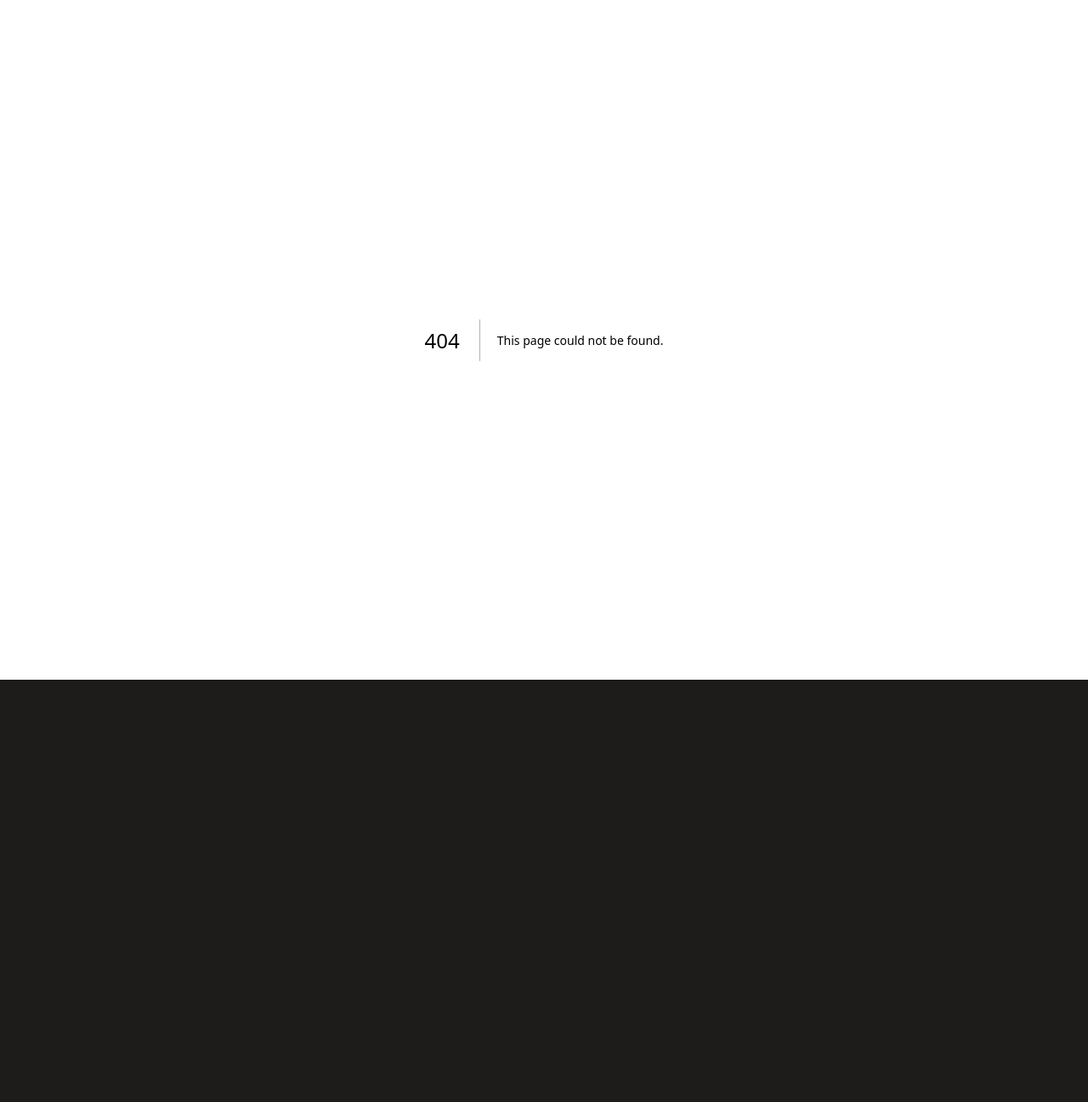
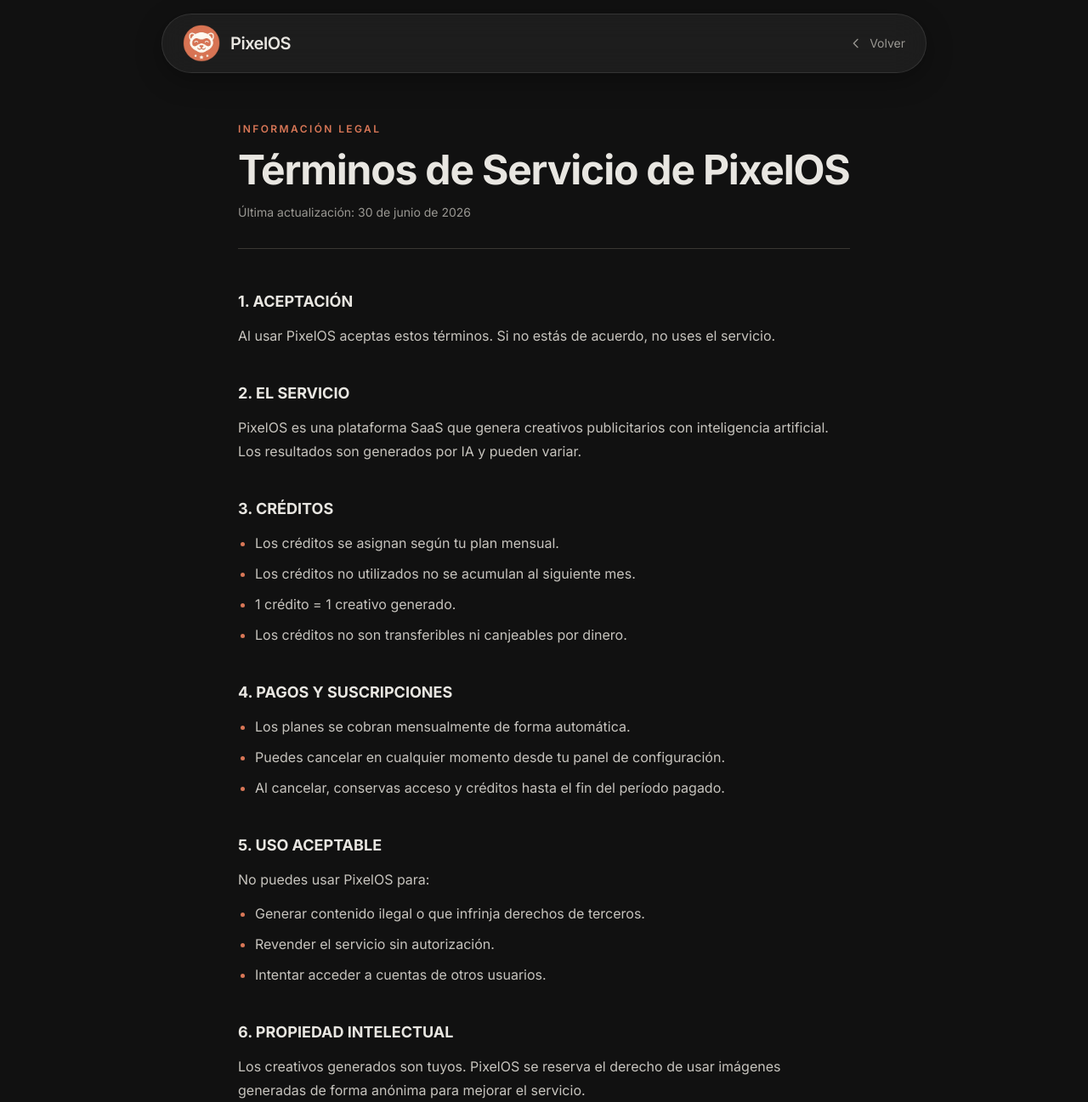
Before and after one commit to Juliop393/pixelOS, a Next.js app: page /terms in a window 1280 px wide. Before the commit this address had no page. Shown: the top 1297 px of the page at 85% size. Before the commit the page ends 800 px from the top, so only its background shows below. Built offline with nearby package versions, Linux system fonts and the light colour scheme.

Commit message:
Legal: términos, privacidad y reembolsos

```diff
--- a/src/app/page.tsx
+++ b/src/app/page.tsx
@@ -383,6 +383,17 @@
               </div>
               <span className="text-sm text-[#9A9893]">AFM Estudio</span>
             </div>
+            <nav aria-label="Enlaces legales" className="flex items-center gap-5 text-xs">
+              <Link href="/terms" className="text-[#9A9893] hover:text-[#E8E6E1] transition-colors">
+                Términos
+              </Link>
+              <Link href="/privacy" className="text-[#9A9893] hover:text-[#E8E6E1] transition-colors">
+                Privacidad
+              </Link>
+              <Link href="/refunds" className="text-[#9A9893] hover:text-[#E8E6E1] transition-colors">
+                Reembolsos
+              </Link>
+            </nav>
             <span className="text-xs text-[#9A9893]/60">
               © 2026 AFM Estudio · PixelOS
             </span>
--- /dev/null
+++ b/src/app/privacy/page.tsx
@@ -0,0 +1,57 @@
+import { LegalPage } from "@/components/LegalPage"
+
+export default function PrivacyPage() {
+  return (
+    <LegalPage title="Política de Privacidad de PixelOS" updatedAt="30 de junio de 2026">
+      <section>
+        <h2>1. DATOS QUE RECOPILAMOS</h2>
+        <ul>
+          <li>Email y contraseña (para tu cuenta).</li>
+          <li>Imágenes que subes como referencia.</li>
+          <li>Creativos generados con tu cuenta.</li>
+          <li>Datos de pago (procesados por Paddle, no los almacenamos nosotros).</li>
+        </ul>
+      </section>
+
+      <section>
+        <h2>2. CÓMO USAMOS TUS DATOS</h2>
+        <ul>
+          <li>Para proveer el servicio de generación.</li>
+          <li>Para enviarte facturas y recibos.</li>
+          <li>Para mejorar la calidad del servicio.</li>
+        </ul>
+      </section>
+
+      <section>
+        <h2>3. ALMACENAMIENTO</h2>
+        <p>Tus datos se almacenan en Supabase (servidores en la UE). Las imágenes generadas se guardan en Supabase Storage.</p>
+      </section>
+
+      <section>
+        <h2>4. COMPARTIR DATOS</h2>
+        <p>No vendemos ni compartimos tus datos con terceros, excepto:</p>
+        <ul>
+          <li>Paddle (procesamiento de pagos).</li>
+          <li>Supabase (almacenamiento).</li>
+          <li>OpenAI (generación de prompts).</li>
+          <li>fal.ai (generación de imágenes).</li>
+        </ul>
+      </section>
+
+      <section>
+        <h2>5. TUS DERECHOS</h2>
+        <p>Puedes solicitar la eliminación de tu cuenta y datos en cualquier momento escribiendo a <a href="mailto:soporte@pixelosfm.com" className="text-[#D97757] hover:text-[#E18A6E] transition-colors">soporte@pixelosfm.com</a>.</p>
+      </section>
+
+      <section>
+        <h2>6. COOKIES</h2>
+        <p>Usamos cookies esenciales para mantener tu sesión activa. No usamos cookies de rastreo o publicidad.</p>
+      </section>
+
+      <section>
+        <h2>7. CONTACTO</h2>
+        <p><a href="mailto:soporte@pixelosfm.com" className="text-[#D97757] hover:text-[#E18A6E] transition-colors">soporte@pixelosfm.com</a></p>
+      </section>
+    </LegalPage>
+  )
+}
--- /dev/null
+++ b/src/app/refunds/page.tsx
@@ -0,0 +1,48 @@
+import { LegalPage } from "@/components/LegalPage"
+
+export default function RefundsPage() {
+  return (
+    <LegalPage title="Política de Reembolsos de PixelOS" updatedAt="30 de junio de 2026">
+      <section>
+        <h2>1. POLÍTICA GENERAL</h2>
+        <p>Dado que PixelOS es un servicio digital con consumo inmediato de recursos (créditos de IA), no ofrecemos reembolsos automáticos.</p>
+      </section>
+
+      <section>
+        <h2>2. CASOS EN QUE SÍ APLICA REEMBOLSO</h2>
+        <p>Consideramos reembolsos en los siguientes casos dentro de los 7 días de la compra:</p>
+        <ul>
+          <li>Error técnico que impidió usar el servicio completamente.</li>
+          <li>Cobro duplicado por error del sistema.</li>
+          <li>El servicio estuvo inaccesible por más de 48 horas continuas.</li>
+        </ul>
+      </section>
+
+      <section>
+        <h2>3. CÓMO SOLICITAR UN REEMBOLSO</h2>
+        <p>Escribe a <a href="mailto:soporte@pixelosfm.com" className="text-[#D97757] hover:text-[#E18A6E] transition-colors">soporte@pixelosfm.com</a> con:</p>
+        <ul>
+          <li>Tu email de cuenta.</li>
+          <li>Fecha del cobro.</li>
+          <li>Motivo del reembolso.</li>
+        </ul>
+        <p>Respondemos en máximo 3 días hábiles.</p>
+      </section>
+
+      <section>
+        <h2>4. CANCELACIONES</h2>
+        <ul>
+          <li>Puedes cancelar tu suscripción en cualquier momento.</li>
+          <li>No hay penalidades por cancelación.</li>
+          <li>Conservas acceso hasta el fin del período pagado.</li>
+          <li>No se reembolsa el período en curso salvo los casos del punto 2.</li>
+        </ul>
+      </section>
+
+      <section>
+        <h2>5. PROCESAMIENTO</h2>
+        <p>Los reembolsos aprobados se procesan en 5-10 días hábiles según tu banco.</p>
+      </section>
+    </LegalPage>
+  )
+}
--- /dev/null
+++ b/src/app/terms/page.tsx
@@ -0,0 +1,66 @@
+import { LegalPage } from "@/components/LegalPage"
+
+export default function TermsPage() {
+  return (
+    <LegalPage title="Términos de Servicio de PixelOS" updatedAt="30 de junio de 2026">
+      <section>
+        <h2>1. ACEPTACIÓN</h2>
+        <p>Al usar PixelOS aceptas estos términos. Si no estás de acuerdo, no uses el servicio.</p>
+      </section>
+
+      <section>
+        <h2>2. EL SERVICIO</h2>
+        <p>PixelOS es una plataforma SaaS que genera creativos publicitarios con inteligencia artificial. Los resultados son generados por IA y pueden variar.</p>
+      </section>
+
+      <section>
+        <h2>3. CRÉDITOS</h2>
+        <ul>
+          <li>Los créditos se asignan según tu plan mensual.</li>
+          <li>Los créditos no utilizados no se acumulan al siguiente mes.</li>
+          <li>1 crédito = 1 creativo generado.</li>
+          <li>Los créditos no son transferibles ni canjeables por dinero.</li>
+        </ul>
+      </section>
+
+      <section>
+        <h2>4. PAGOS Y SUSCRIPCIONES</h2>
+        <ul>
+          <li>Los planes se cobran mensualmente de forma automática.</li>
+          <li>Puedes cancelar en cualquier momento desde tu panel de configuración.</li>
+          <li>Al cancelar, conservas acceso y créditos hasta el fin del período pagado.</li>
+        </ul>
+      </section>
+
+      <section>
+        <h2>5. USO ACEPTABLE</h2>
+        <p>No puedes usar PixelOS para:</p>
+        <ul>
+          <li>Generar contenido ilegal o que infrinja derechos de terceros.</li>
+          <li>Revender el servicio sin autorización.</li>
+          <li>Intentar acceder a cuentas de otros usuarios.</li>
+        </ul>
+      </section>
+
+      <section>
+        <h2>6. PROPIEDAD INTELECTUAL</h2>
+        <p>Los creativos generados son tuyos. PixelOS se reserva el derecho de usar imágenes generadas de forma anónima para mejorar el servicio.</p>
+      </section>
+
+      <section>
+        <h2>7. LIMITACIÓN DE RESPONSABILIDAD</h2>
+        <p>PixelOS no garantiza resultados específicos de ventas o conversión con los creativos generados. La IA puede producir resultados imperfectos. No somos responsables por pérdidas derivadas del uso del servicio.</p>
+      </section>
+
+      <section>
+        <h2>8. MODIFICACIONES</h2>
+        <p>Nos reservamos el derecho de modificar estos términos con 30 días de aviso previo.</p>
+      </section>
+
+      <section>
+        <h2>9. CONTACTO</h2>
+        <p>Para consultas: <a href="mailto:soporte@pixelosfm.com" className="text-[#D97757] hover:text-[#E18A6E] transition-colors">soporte@pixelosfm.com</a></p>
+      </section>
+    </LegalPage>
+  )
+}
--- /dev/null
+++ b/src/components/LegalPage.tsx
@@ -0,0 +1,56 @@
+import Image from "next/image"
+import Link from "next/link"
+
+interface LegalPageProps {
+  title: string
+  updatedAt: string
+  children: React.ReactNode
+}
+
+export function LegalPage({ title, updatedAt, children }: LegalPageProps) {
+  return (
+    <main className="min-h-screen bg-[#111111] text-[#E8E6E1]">
+      <header
+        className="fixed top-4 left-4 right-4 z-50 mx-auto flex items-center justify-between"
+        style={{
+          maxWidth: "900px",
+          background: "rgba(255,255,255,0.05)",
+          backdropFilter: "blur(20px) saturate(180%)",
+          WebkitBackdropFilter: "blur(20px) saturate(180%)",
+          border: "1px solid rgba(255,255,255,0.1)",
+          borderRadius: "9999px",
+          boxShadow: "0 8px 32px rgba(0,0,0,0.3)",
+          padding: "12px 24px",
+        }}
+      >
+        <Link href="/" className="flex items-center gap-3">
+          <Image src="/logo_PixelOS.png" width={44} height={44} alt="PixelOS" priority unoptimized />
+          <span className="font-semibold text-[#E8E6E1] tracking-tight text-xl">PixelOS</span>
+        </Link>
+        <Link
+          href="/"
+          className="inline-flex items-center gap-2 text-sm text-[#9A9893] hover:text-[#E8E6E1] transition-colors"
+        >
+          <svg className="w-4 h-4" width={16} height={16} fill="none" stroke="currentColor" viewBox="0 0 24 24" aria-hidden="true">
+            <path strokeLinecap="round" strokeLinejoin="round" strokeWidth={2} d="M15 19l-7-7 7-7" />
+          </svg>
+          Volver
+        </Link>
+      </header>
+
+      <article className="max-w-3xl mx-auto px-6 pt-36 pb-20">
+        <div className="mb-12 border-b border-[#3A3833] pb-8">
+          <p className="text-xs font-semibold uppercase tracking-[0.2em] text-[#D97757] mb-4">
+            Información legal
+          </p>
+          <h1 className="text-4xl md:text-5xl font-bold tracking-tight leading-tight">{title}</h1>
+          <p className="text-sm text-[#9A9893] mt-4">Última actualización: {updatedAt}</p>
+        </div>
+
+        <div className="space-y-10 text-[#C7C4BE] leading-7 [&_h2]:text-lg [&_h2]:font-bold [&_h2]:text-[#E8E6E1] [&_h2]:mb-3 [&_p]:mb-3 [&_ul]:space-y-2 [&_ul]:pl-5 [&_li]:list-disc [&_li]:marker:text-[#D97757]">
+          {children}
+        </div>
+      </article>
+    </main>
+  )
+}
```
